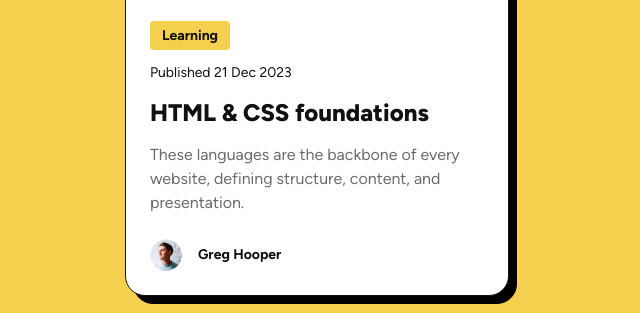
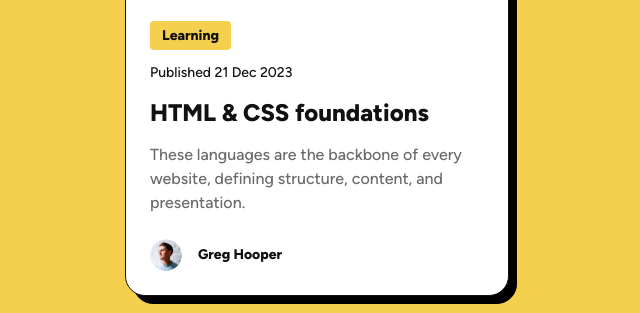
Before and after one commit to Michael-Andreas/blow-preview-card, a plain HTML site: page index.html in a window 1280 px wide. Shown: the part 366-679 px from the top of the page, 323-963 px from the left. Drawn offline with Linux system fonts and the light colour scheme.

Commit message:
implemented changes suggested from frontend mentor, updated README

```diff
--- a/styles.css
+++ b/styles.css
@@ -20,7 +20,7 @@ body {
   display: grid;
   place-content: center;
   min-height: 100dvh;
-  font-family: "Figtree";
+  font-family: "Figtree", sans-serif;
   color: #111111;
 }
 
@@ -45,7 +45,7 @@ body {
 .tag {
   background-color: #F4D04E;
   font-size: 0.875rem;
-  font-weight: 700;
+  font-weight: 800;
   line-height: 150%;
   letter-spacing: 0px;
   width: fit-content;
@@ -56,7 +56,7 @@ body {
 
 .date {
   font-size: 0.875rem;
-  font-weight: 400;
+  font-weight: 500;
   line-height: 150%;
   letter-spacing: 0px;
 }
@@ -66,15 +66,15 @@ h1 {
   font-weight: 800;
   line-height: 150%;
   letter-spacing: 0px;
-  margin: 0.75rem 0 0.75rem 0;
+  margin-block: 0.75rem;
 }
 
 .paragraph {
   color: #6B6B6B;
-  font-weight: 400;
+  font-weight: 500;
   line-height: 150%;
   letter-spacing: 0px;
-  margin-bottom: 24px;
+  margin-block-end: 24px;
 }
 
 .avatar {
@@ -89,7 +89,7 @@ span {
   margin-left: 0.75rem;
   vertical-align: middle;
   font-size: 0.875rem;
-  font-weight: 700;
+  font-weight: 800;
   line-height: 150%;
   letter-spacing: 0px;
 }
```
Also changed, not shown: assets/images/Screenshot Desktop.png (added), assets/images/Screenshot Mobile.png (added), 1 other file.
